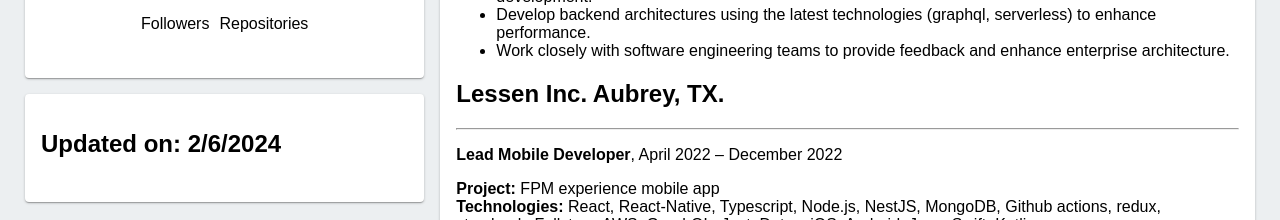
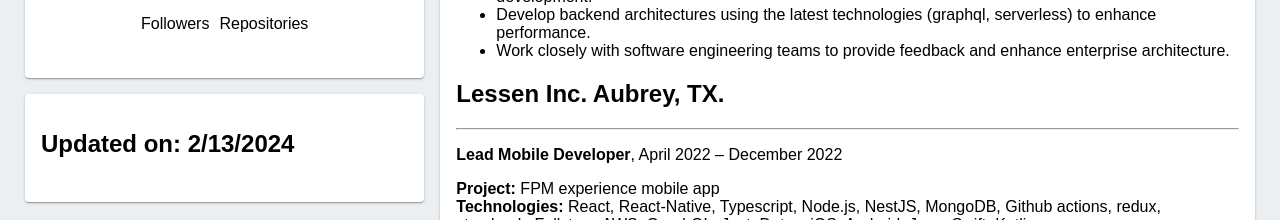
Before and after one commit to danymar24/resume, a React (Create React App) app: page / in a window 1280 px wide. Shown: the part 820-1040 px from the top of the page. Built offline with nearby package versions, Linux system fonts and the light colour scheme; no server answers.

Commit message:
2/12 update (#43)

```diff
--- a/src/components/LastUpdate.js
+++ b/src/components/LastUpdate.js
@@ -5,7 +5,7 @@ function LastUpdate() {
     return (
         <Card>
             <CardContent>
-                <h2>Updated on: 2/6/2024</h2>
+                <h2>Updated on: 2/13/2024</h2>
             </CardContent>
         </Card>
     )
```
Also changed, not shown: 1 other file (tests, documents, lock files or other folders).
